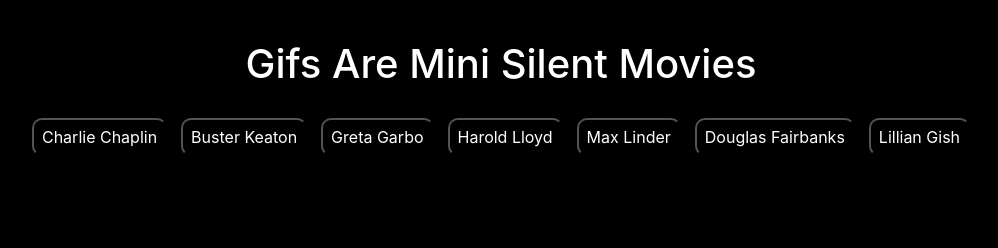
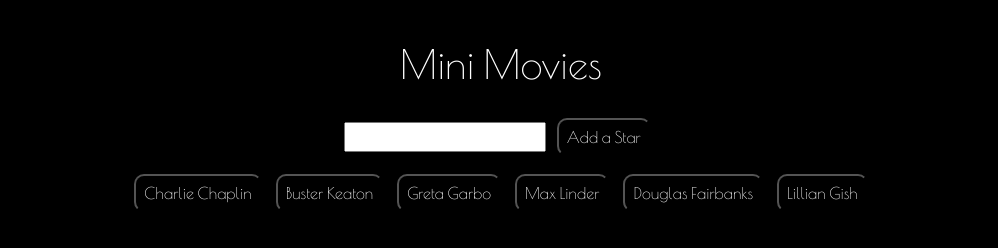
Before and after one commit to benjamindally/api-populate, a plain HTML site: page index.html in a window 1280 px wide. Shown: the whole page, without its empty margins (139-1137 px from the left). Drawn offline with nearby package versions, Linux system fonts and the light colour scheme; a web font is replaced by a local one.

Commit message:
Mostly Done

```diff
--- a/assets/css/style.css
+++ b/assets/css/style.css
@@ -1,15 +1,16 @@
-body{
+body {
   height: 100%;
   background: black;
   color: white;
+  font-family: "Poiret One", cursive;
 }
 
-#header_top{
+#header_top {
   padding-top: 40px;
   margin-bottom: 30px;
 }
 
-button{
+button {
   margin: 0px 7px 0px 7px;
   background: black;
   color: white;
@@ -17,15 +18,18 @@ button{
   padding: 5px 8px 5px 8px;
 }
 
-.display_area{
+.user_input {
+  margin-bottom: 18px;
+}
+
+.display_area {
   margin: 15px;
 }
 
-img{
+img {
   margin: 10px;
-	border: 2px solid black;
 }
 
-.image_divs{
+.image_divs {
   float: left;
 }
--- a/assets/javascript/app.js
+++ b/assets/javascript/app.js
@@ -1,49 +1,76 @@
-$(document).ready(function(){
-    var borderButtons = ["Charlie Chaplin", "Buster Keaton", "Greta Garbo", "Harold Lloyd", "Max Linder", "Douglas Fairbanks" , "Lillian Gish"];
+$(document).ready(function() {
+  var borderButtons = [
+    "Charlie Chaplin",
+    "Buster Keaton",
+    "Greta Garbo",
+    "Max Linder",
+    "Douglas Fairbanks",
+    "Lillian Gish",
+  ];
   var par = $("<p>");
   var div = $("<div>");
-    var queryURL = "https://api.giphy.com/v1/gifs/search?apikey=KEisq4X4yK4PbMGynfJOqzvFkjVTYKtY&q="
+  var queryURL =
+    "https://api.giphy.com/v1/gifs/search?apikey=KEisq4X4yK4PbMGynfJOqzvFkjVTYKtY&q=";
+  var buttonText = "test";
 
-    for (i = 0; i < borderButtons.length; i++){
+  $(".add_button").on("click", function() {
+    var userInput = $(".user_field_form")
+      .val()
+      .trim();
+    borderButtons.push(userInput);
+    createButtons();
+    console.log(borderButtons);
+    $(".user_field_form").val("");
+  });
+
+  createButtons();
+
+  function createButtons() {
+    $(".button_bar").empty();
+
+    for (i = 0; i < borderButtons.length; i++) {
       var buttonDisplay = $(".button_bar");
       var btn = $("<button>");
+      btn.addClass("star_button");
       btn.append(borderButtons[i]);
       btn.attr("button-name", borderButtons[i]);
       buttonDisplay.append(btn);
-
+    }
+    getGifs();
   }
 
-    $("button").on("click", function(){
-        var buttonText = $(this).attr("button-name");
+  function getGifs() {
+    $(".star_button").on("click", function() {
+      buttonText = $(this).attr("button-name");
+      console.log(buttonText);
       $.ajax({
         url: queryURL + buttonText,
-        method: "GET"
+        method: "GET",
       }).then(function(response) {
         var results = response.data;
         console.log(response);
 
         for (i = 0; i < 10; i++) {
-            if (results.rating != "r"){
-                var gifDiv = $(`<div class="image_divs">`)
-                var imageUrl = results[i].images.fixed_height.url;
+          if (results[i].rating !== "r") {
+            var gifDiv = $(`<div class="image_divs">`);
+            var imageUrl = results[i].images.fixed_height_still.url;
+            var gifUrl = results[i].images.fixed_height.url;
             var rating = results[i].rating;
             var rating2 = rating.toUpperCase();
             var title = results[i].title;
             var image = $("<img>");
             var p = $("<p>").text("Rating: " + rating2);
-                var p2 = $("<p>").text("Rating: " + title);
 
             image.attr("src", imageUrl);
             image.attr("alt", buttonText + " Image");
 
             gifDiv.append(image);
             gifDiv.append(p);
-                gifDiv.append(p2);
 
             $(".display_area").prepend(gifDiv);
           }
         }
-
       });
-    })
-})
+    });
+  }
+});
--- a/index.html
+++ b/index.html
@@ -5,10 +5,12 @@
     <meta charset="UTF-8">
     <title>Mini Movies</title>
     <link rel="stylesheet" type="text/css" href="./assets/css/reset.css">
-    <link rel="stylesheet" href="https://maxcdn.bootstrapcdn.com/bootstrap/4.0.0/css/bootstrap.min.css" integrity="sha384-Gn5384xqQ1aoWXA+058RXPxPg6fy4IWvTNh0E263XmFcJlSAwiGgFAW/dAiS6JXm" crossorigin="anonymous">
-	<script src="https://cdnjs.cloudflare.com/ajax/libs/jquery/3.2.1/jquery.min.js"></script>
-	<link href="https://fonts.googleapis.com/css?family=Sedgwick+Ave+Display" rel="stylesheet">
-	<script src="https://code.jquery.com/jquery-3.3.1.min.js" integrity="sha256-FgpCb/KJQlLNfOu91ta32o/NMZxltwRo8QtmkMRdAu8=" crossorigin="anonymous"></script>
+    <link rel="stylesheet" href="https://maxcdn.bootstrapcdn.com/bootstrap/4.0.0/css/bootstrap.min.css" integrity="sha384-Gn5384xqQ1aoWXA+058RXPxPg6fy4IWvTNh0E263XmFcJlSAwiGgFAW/dAiS6JXm"
+        crossorigin="anonymous">
+    <script src="https://cdnjs.cloudflare.com/ajax/libs/jquery/3.2.1/jquery.min.js"></script>
+    <link href="https://fonts.googleapis.com/css?family=Poiret+One" rel="stylesheet">
+    <script src="https://code.jquery.com/jquery-3.3.1.min.js" integrity="sha256-FgpCb/KJQlLNfOu91ta32o/NMZxltwRo8QtmkMRdAu8="
+        crossorigin="anonymous"></script>
     <link rel="stylesheet" href="assets/css/style.css">
     <script src="assets/javascript/app.js"></script>
 </head>
@@ -17,11 +19,16 @@
     <div class="container-fluid">
         <div class="row">
             <div class="col-md-12 text-center">
-                <h1 id="header_top">Gifs Are Mini Silent Movies</h1>
+                <h1 id="header_top">Mini Movies</h1>
+            </div>
+            <div class="col-md-12 user_input text-center">
+                <input type="text" class="user_field_form">
+                <button class="add_button">Add a Star</button>
             </div>
             <div class="col-md-12 button_bar text-center">
             </div>
         </div>
+
         <div class="row">
             <div class="col-md-12 display_area text-center">
             </div>
```
Lines whose indentation alone changed are shown as unchanged.
